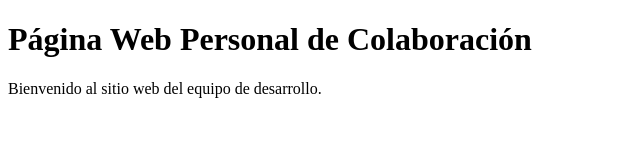
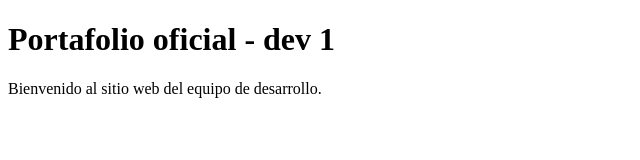
Before and after one commit to SwnFran-Git/proyecto-web, a plain HTML site: page index.html in a window 1280 px wide. Shown: the whole page, without its empty margins (0-640 px from the left). Drawn offline with Linux system fonts and the light colour scheme.

Commit message:
feat: editar titulo en main

```diff
--- a/index.html
+++ b/index.html
@@ -7,7 +7,7 @@
 </head>
 <body>
     <header>
-        <h1>Página Web Personal de Colaboración</h1>
+        <h1>Portafolio oficial - dev 1</h1>
     </header>
     <main>
         <p>Bienvenido al sitio web del equipo de desarrollo.</p>
```
